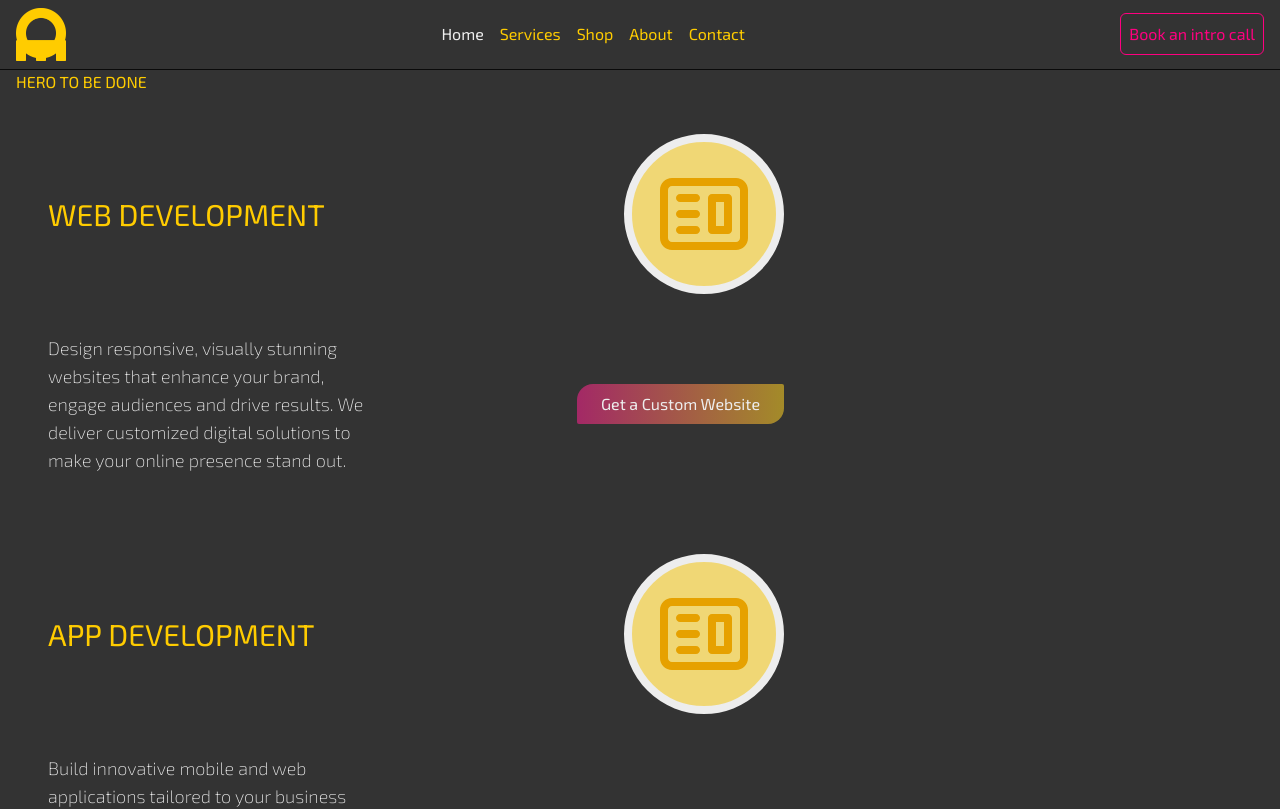
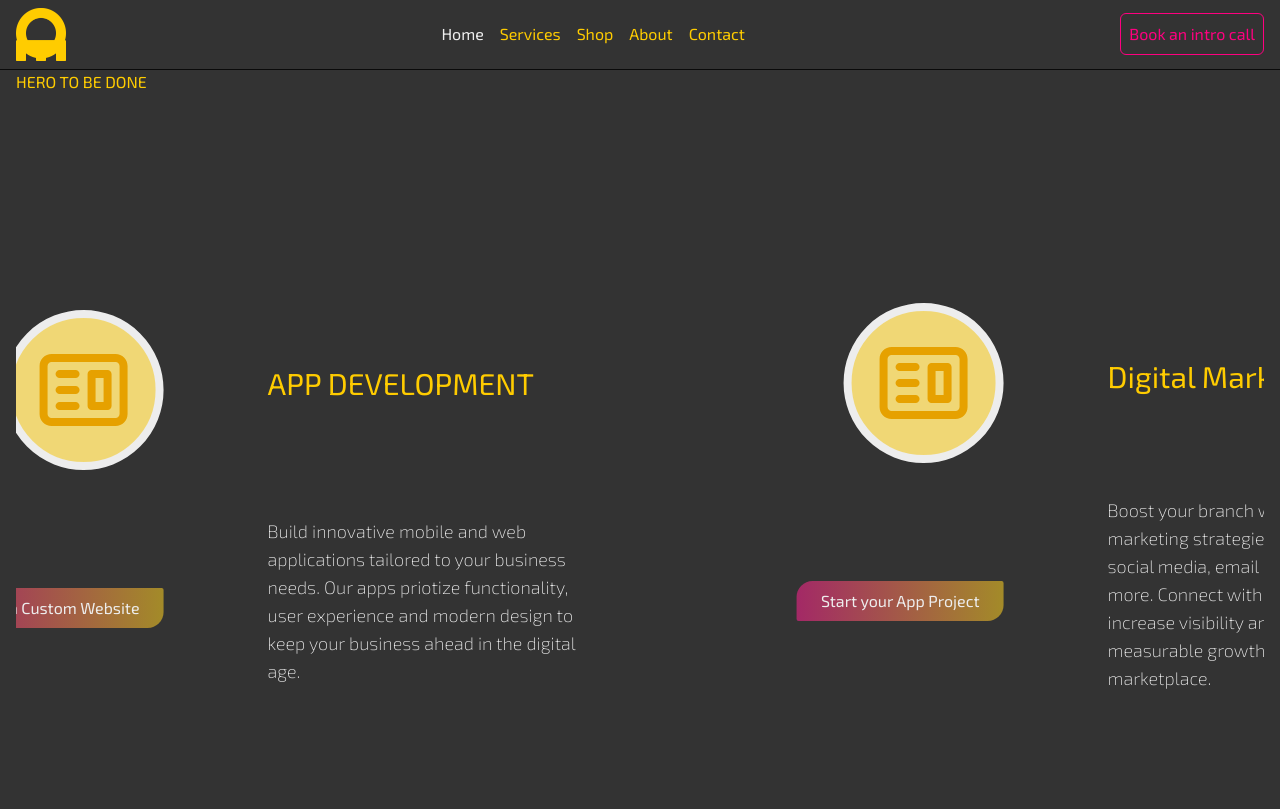
Before and after one commit to kbqtechhub/kbqtechhub-site, a Next.js app: page / in a window 1280 px wide. Shown: the top 809 px of the page. Built offline with nearby package versions, Linux system fonts and the light colour scheme.

Commit message:
Implement HorizontalScrollCarousel in Services component for improved layout and scrolling experience

```diff
--- a/src/components/Services.tsx
+++ b/src/components/Services.tsx
@@ -1,7 +1,5 @@
-
-
 import { CgWebsite } from "react-icons/cg";
-// import { motion, useScroll, useTransform } from "motion/react";
+import HorizontalScrollCarousel from "./shared/HorizontalScrollCarousel";
 
 const services = [
     {
@@ -43,17 +41,9 @@ const services = [
 ]
 
 export default function Services() {
-    // const containerRef = useRef(null);
-    // const { scrollYProgress } = useScroll({
-    //     target: containerRef,
-    //     // offset: ["start start", "end end"]
-    // });
-
-    // const x = useTransform(scrollYProgress, [0, 1], ["1%", "-95%"]);
-
-
     return (
-        <section>
+        <HorizontalScrollCarousel>
+            <section className='flex gap-10'>
                 {services.map((service, index) => (
                     <div
                         key={index}
@@ -74,5 +64,6 @@ export default function Services() {
                     </div>
                 ))}
             </section>
+        </HorizontalScrollCarousel>
     )
 }
--- a/src/components/shared/HorizontalScrollCarousel.tsx
+++ b/src/components/shared/HorizontalScrollCarousel.tsx
@@ -1,7 +1,7 @@
 "use client";
 
+import { useRef } from "react";
 import { motion, useTransform, useScroll } from "motion/react";
-import { useRef } from "react";
 
 interface HorizontalScrollCarouselProps {
     children: React.ReactNode;
@@ -16,9 +16,17 @@ const HorizontalScrollCarousel = ({ children }: HorizontalScrollCarouselProps) =
     const x = useTransform(scrollYProgress, [0, 1], ["1%", "-95%"]);
 
     return (
-        <section ref={targetRef} className="relative h-[300vh]">
+        <section ref={targetRef} className="relative h-[200vh]">
             <div className="sticky top-0 flex h-screen items-center overflow-hidden">
-                <motion.div style={{ x }} className="flex gap-4">
+                <motion.div
+                    style={{ x }}
+                    className="flex gap-4"
+                    transition={{
+                        type: "spring",
+                        damping: 300,
+                        stiffness: 10
+                    }}
+                >
                     {children}
                 </motion.div>
             </div>
```
Lines whose indentation alone changed are shown as unchanged.
